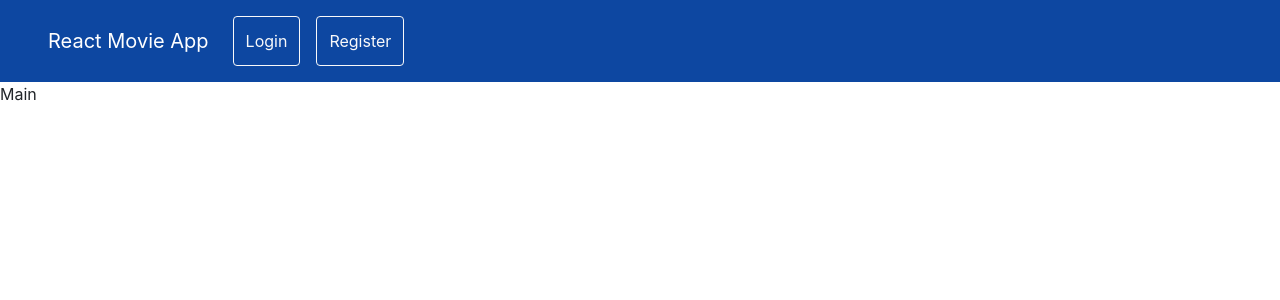
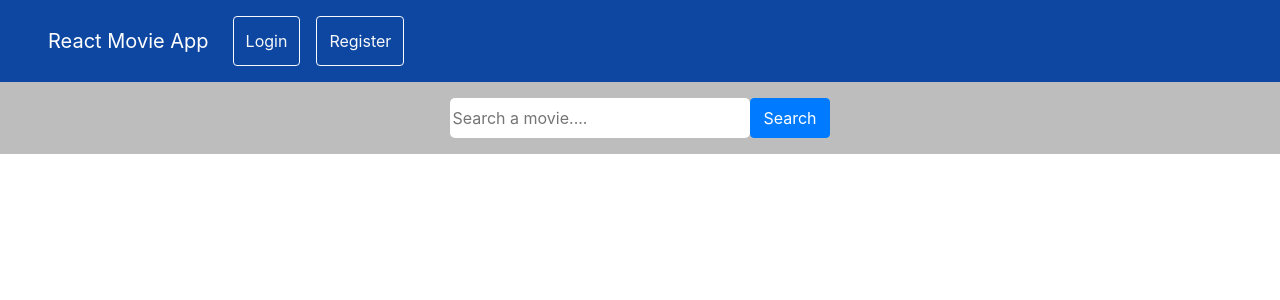
Before and after one commit to tokerto7001/movie, a React (Create React App) app: page / in a window 1280 px wide. Shown: the top 300 px of the page. Built offline with nearby package versions, Linux system fonts and the light colour scheme; no server answers.

Commit message:
main.jsx

```diff
--- a/package.json
+++ b/package.json
@@ -6,6 +6,7 @@
     "@testing-library/jest-dom": "^5.16.2",
     "@testing-library/react": "^12.1.2",
     "@testing-library/user-event": "^13.5.0",
+    "axios": "^0.25.0",
     "bootstrap": "^4.6.1",
     "react": "^17.0.2",
     "react-dom": "^17.0.2",
--- a/src/App.css
+++ b/src/App.css
@@ -49,3 +49,17 @@
 .navbar-brand{
   color: white !important;
 }
+.search{
+  width: 100%;
+  display: flex;
+  justify-content: center;
+  background-color:#bdbdbd ;
+  padding: 1rem;
+}
+.search-input{
+  height: 40px;
+  width: 300px;
+  border-radius: 5px;
+  outline: none;
+  border: none;
+}
--- a/src/pages/Main.jsx
+++ b/src/pages/Main.jsx
@@ -1,12 +1,47 @@
+import axios from "axios";
+import React, { useEffect, useState } from "react";
 
+const UNFILTERED = 'https://api.themoviedb.org/3/discover/movie?api_key=d6278b3dc3e6f8f8376a89851c3f8c8f'
+
+const FILTERED = 'https://api.themoviedb.org/3/search/movie?api_key=d6278b3dc3e6f8f8376a89851c3f8c8f&query='
 
 export default function Main() {
 
+    const [searchTerm, setSearchTerm] = useState('')
+
+    const getMovies = (API) => {
+        axios.get(API).then((res) => console.log(res.data.results))
+    }
+
+    const handleSubmit = (e) => {
+        e.preventDefault();
+        console.log(searchTerm);
+    }
+
+    useEffect(() => {
+        getMovies(UNFILTERED)
+    }, []);
+
     return (
-        <div>
-            Main
-        </div>
+        <React.Fragment>
+            <form className="search" onSubmit={handleSubmit}>
+                <input
+                    type='search'
+                    placeholder='Search a movie....'
+                    className='search-input'
+                    value={searchTerm}
+                    onChange={(e) => setSearchTerm(e.target.value)}
+                />
+                <input
+                    type='submit'
+                    value='Search'
+                    className='btn btn-primary'
+                />
+            </form>
+            <div className="movie-container">
 
+            </div>
+        </React.Fragment>
     )
 
 }
```
Also changed, not shown: 1 other file (tests, documents, lock files or other folders).
